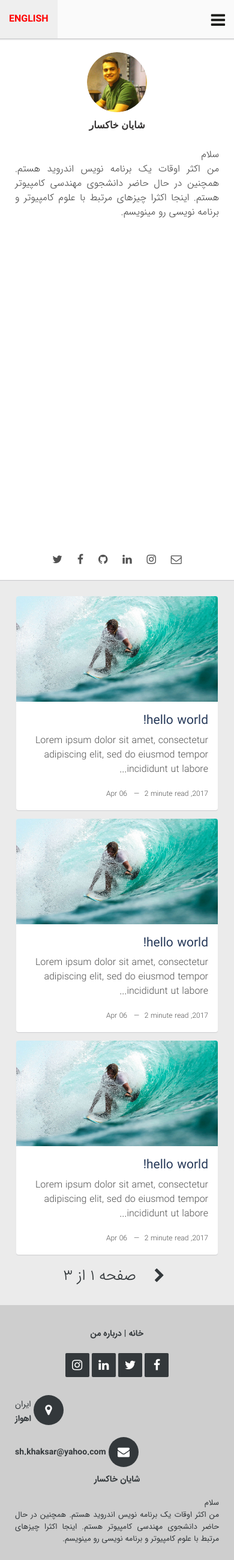
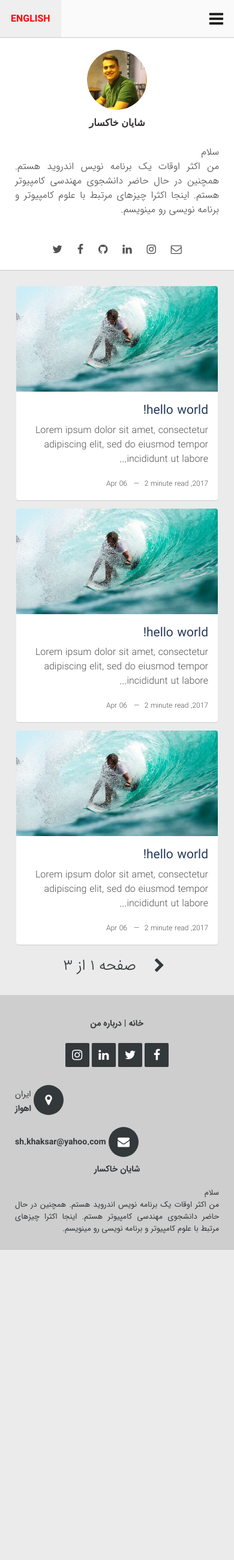
Before and after one commit to shkhaksar/fa, a Jekyll site: the page built from index.html, in a window 390 px wide. Shown: the whole page at 60% size. Built offline with Jekyll 4.4.1, drawn with Linux system fonts in a browser that asks for light colours; the list of posts is cut into pages by our own code; after the commit the page ends 2084 px from its top, so only the background shows below that.

Commit message:
multilang test

```diff
--- a/assets/css/header.css
+++ b/assets/css/header.css
@@ -13,16 +13,17 @@
 }
 
 .mainNav .lang {
+    text-align: center;
     display: inline-block;
     text-transform: uppercase;
 }
 
 .mainNav .lang a {
     color: red;
+    height: auto;
     font-weight: bold;
     display: block;
-    margin: 0;
-    padding: 20px 15px;
+    padding: 20px 18px 18px;
 }
 
 .mainNav .lang a:hover {
@@ -61,14 +62,15 @@
     display: inline-block;
     font-size: 1.7em;
     float: right;
+    height: auto;
+    text-align: center;
     /*USER SELECTION*/
     -moz-user-select: none;
     -ms-user-select: none;
     user-select: none;
     -webkit-user-select: none;
     font-weight: bold;
-    margin: 0;
-    padding: 20px 15px;
+    margin: 18px;
 }
 
 #xBxHack {
--- a/assets/css/sidebar.css
+++ b/assets/css/sidebar.css
@@ -81,7 +81,7 @@
 }
 
 .about p {
-  direction:rtl;
+    direction: rtl;
     text-align: justify;
     font-size: 16px;
     margin: 0 15px;
@@ -166,14 +166,13 @@
     margin: 0;
 }
 
-
 /* Small Devices, Tablets */
 @media only screen and (max-width: 600px) {
     .sidebar {
         display: -webkit-box;
         display: -webkit-flex;
         display: -ms-flexbox;
-    display:  flex;
+        display: flex;
         -webkit-box-orient: vertical;
         -webkit-box-direction: normal;
         -webkit-flex-direction: column;
@@ -184,20 +183,25 @@
         -ms-flex-pack: justify;
         justify-content: space-between;
         width: 100%;
+        height: auto;
         margin: auto;
         padding: 10px;
         background-color: #ffffff;
         -webkit-box-shadow: 0 1px 1px 0 rgba(31, 35, 46, 0.15);
         box-shadow: 0 1px 1px 0 rgba(31, 35, 46, 0.15);
     }
+
     .sidebar footer {
         margin-bottom: 10px;
     }
+
     .sidebar .about {
         text-align: center;
         max-width: 480px;
         margin: 10px auto auto;
+        padding-bottom: 40px;
     }
+
     .about img {
         width: 100px;
         height: 100px;
```
Lines whose indentation alone changed are shown as unchanged.
